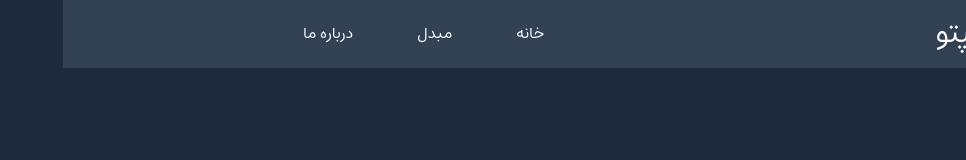
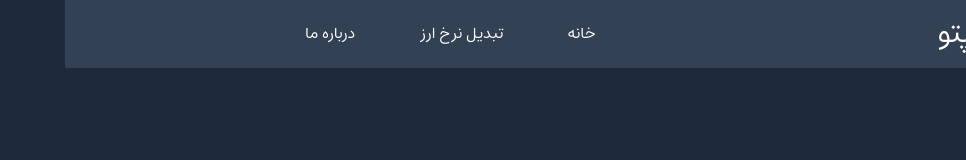
Before and after one commit to Msaeed144/MSCrypto, a React (Vite) app: page /transformer in a window 1280 px wide. Shown: the top 160 px of the page, without its empty margins (314-1280 px from the left). Built offline with nearby package versions, Linux system fonts and the light colour scheme; no server answers.

Commit message:
rename a link of navbar

```diff
--- a/src/components/Navbar.tsx
+++ b/src/components/Navbar.tsx
@@ -12,7 +12,7 @@ function Navbar() {
                 </button>
                 <nav className="flex justify-between" aria-label="main">
                     <Link to="/" className="hover:opacity-90 cursor-pointer mx-8">خانه</Link>
-                    <Link to="/transformer" className="hover:opacity-90 cursor-pointer mx-8">مبدل</Link>
+                    <Link to="/transformer" className="hover:opacity-90 cursor-pointer mx-8">تبدیل نرخ ارز</Link>
                     <Link to="/aboutus" className="hover:opacity-90 cursor-pointer mx-8">درباره ما</Link>
                 </nav>
             </div>
```
